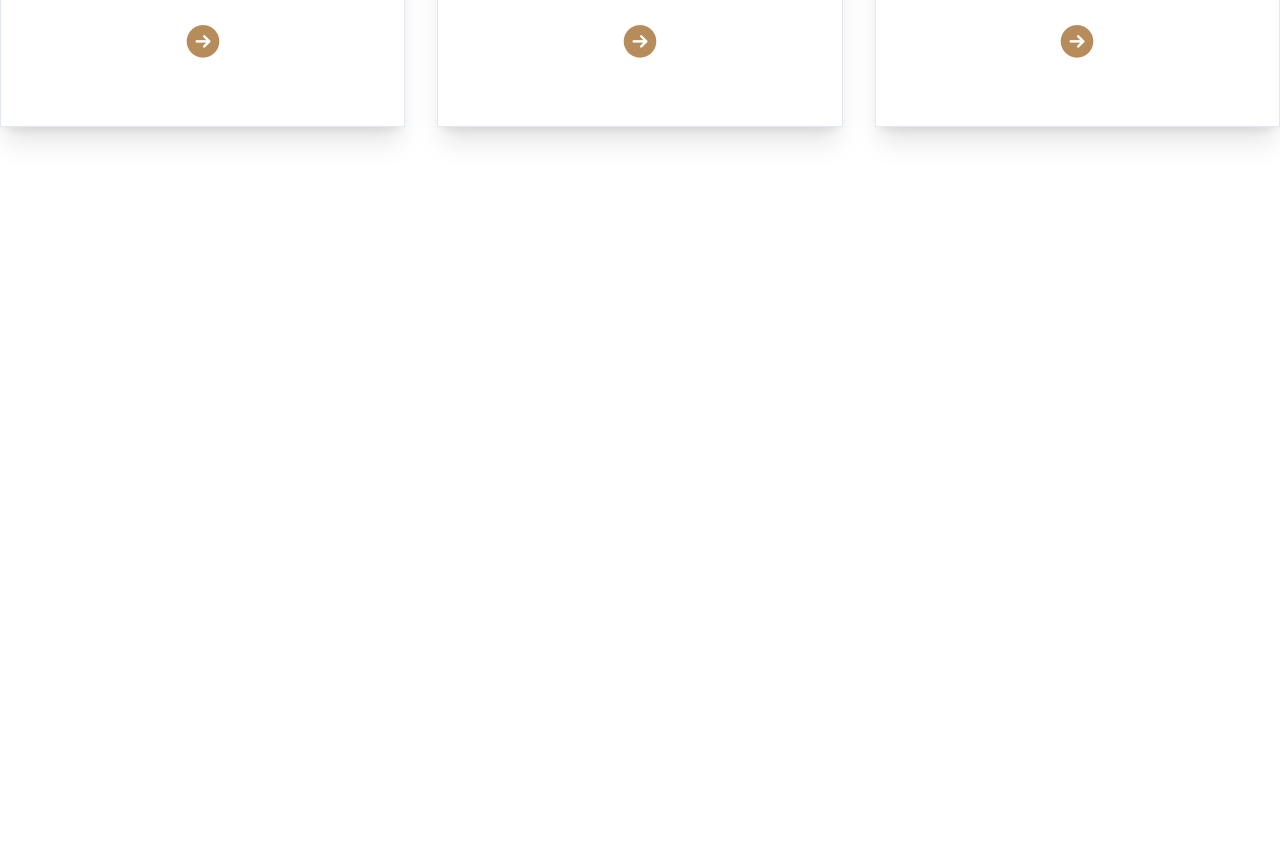
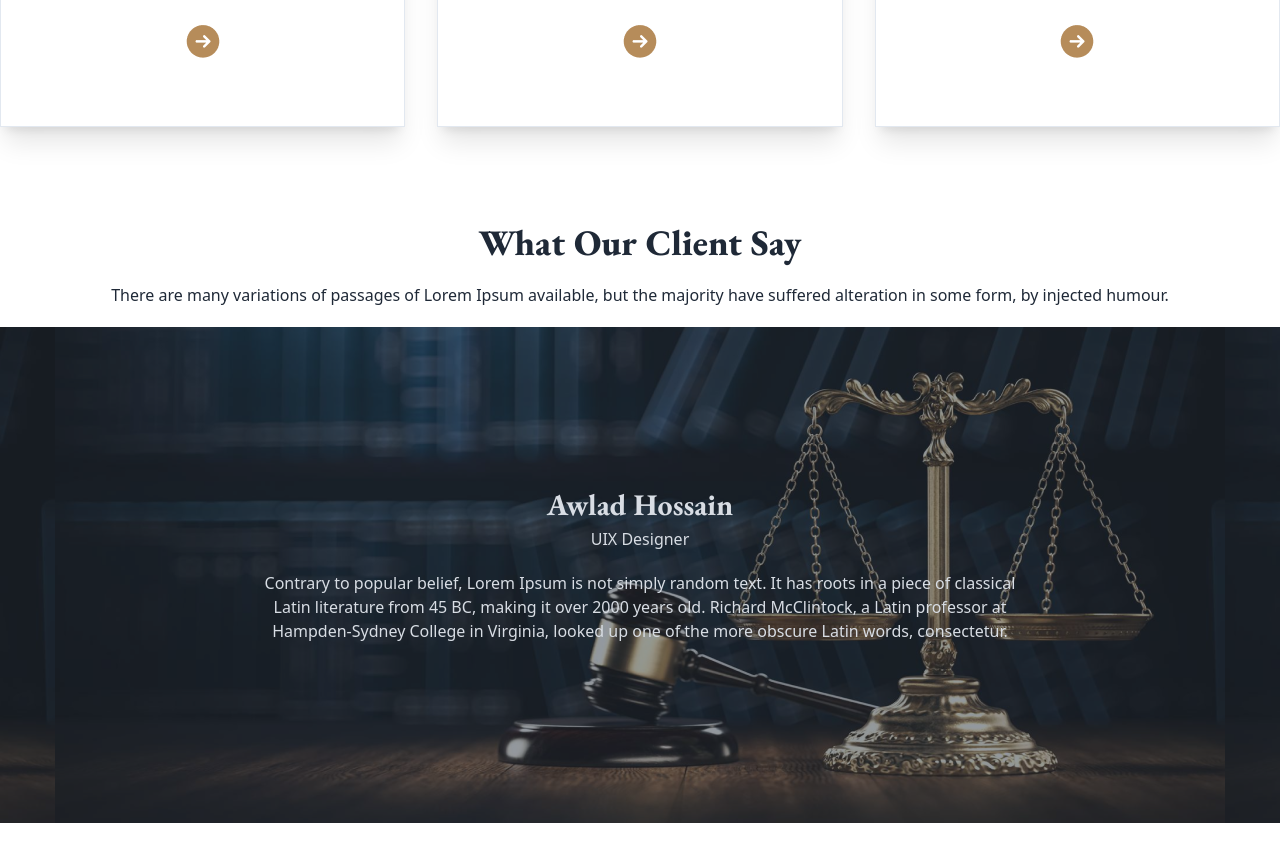
Before and after one commit to asikurofficial/justice, a plain HTML site: page index.html in a window 1280 px wide. Shown: the part 1921-2782 px from the top of the page. Before the commit the page ends 2144 px from the top, so only its background shows below. Drawn offline with nearby package versions, Linux system fonts and the light colour scheme.

Commit message:
What Our Client Say added

```diff
--- a/index.html
+++ b/index.html
@@ -51,7 +51,10 @@
       <div class="navbar-start">
         <div class="dropdown">
           <label tabindex="0" class="btn btn-ghost lg:hidden">
-            <svg xmlns="http://www.w3.org/2000/svg" class="h-5 w-5" fill="none" viewBox="0 0 24 24" stroke="currentColor"><path stroke-linecap="round" stroke-linejoin="round" stroke-width="2" d="M4 6h16M4 12h8m-8 6h16" /></svg>
+            <svg xmlns="http://www.w3.org/2000/svg" class="h-5 w-5" fill="none" viewBox="0 0 24 24"
+              stroke="currentColor">
+              <path stroke-linecap="round" stroke-linejoin="round" stroke-width="2" d="M4 6h16M4 12h8m-8 6h16" />
+            </svg>
           </label>
           <ul tabindex="0" class="menu menu-sm dropdown-content mt-3 z-[1] p-2 shadow bg-base-100 rounded-box w-52">
             <a href="">
@@ -235,7 +238,25 @@
         </div>
       </div>
     </section>
+    <!-- client review -->
+    <h3 class="text-4xl font-extrabold text-center font-eb my-5">What Our Client Say</h3>
+    <p class="text-center mb-5" >There are many variations of passages of Lorem Ipsum available, but the majority have suffered alteration in some form, by injected humour.</p>
+<section>
+  <section class="container mx-auto lg:mb-32">
+    <div class="hero bg-auto bg-repeat-x " style="background-image: url('images/banner.png')">
+      <div class="hero-overlay bg-opacity-50 "></div>
+      <div class="hero-content text-center text-neutral-content py-40">
+        <div class="max-w-3xl">
+          <h1 class="mb-1 text-3xl font-bold font-eb">Awlad Hossain</h1>
+          <p class="mb-5">UIX Designer</p>
+          <p class="mb-5">Contrary to popular belief, Lorem Ipsum is not simply random text. It has roots in a piece of classical Latin literature from 45 BC, making it over 2000 years old. Richard McClintock, a Latin professor at Hampden-Sydney College in Virginia, looked up one of the more obscure Latin words, consectetur.</p>
 
+          </div>
+        </div>
+      </div>
+    </div>
+  </section>
+</section>
   </main>
   <!-- footer section -->
   <footer>
```
Lines whose indentation alone changed are shown as unchanged.
